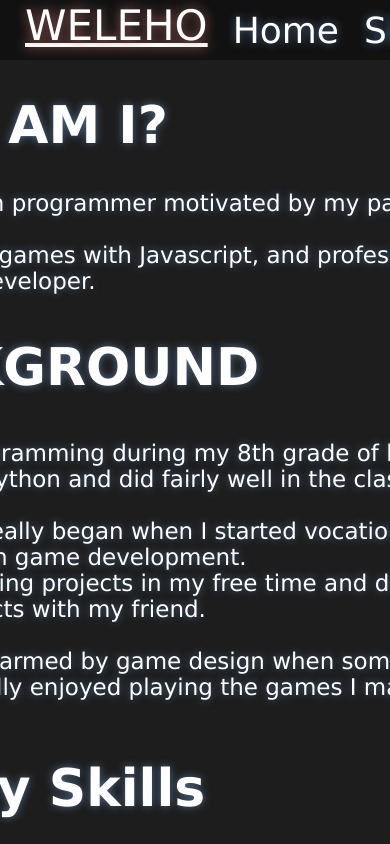
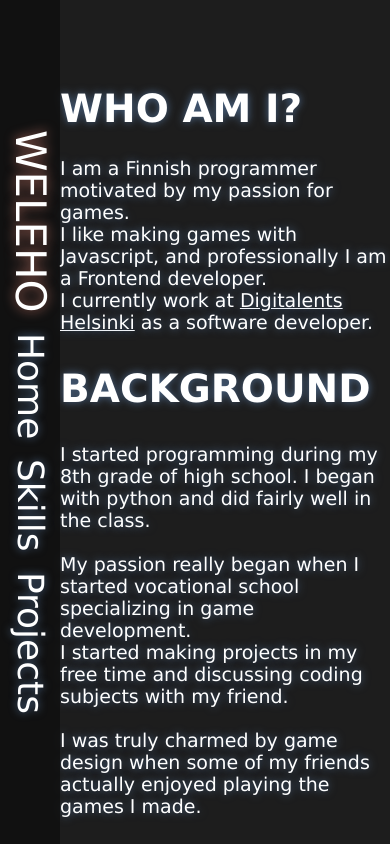
Before and after one commit to WelehoBRUDER/weleho-homepage, a React app: page / in a window 390 px wide. Built offline with nearby package versions, Linux system fonts and the light colour scheme.

Commit message:
made a simple mobile layout

```diff
--- a/src/components/Introduction.js
+++ b/src/components/Introduction.js
@@ -7,7 +7,16 @@ function Introduction() {
       <p>
         I am a Finnish programmer motivated by my passion for games. <br></br> I
         like making games with Javascript, and professionally I am a Frontend
-        developer.
+        developer.<br></br>I currently work at{" "}
+        <a
+          href="https://digitalentshelsinki.fi/"
+          target="_blank"
+          rel="noreferrer"
+          className="link-simple"
+        >
+          Digitalents Helsinki
+        </a>{" "}
+        as a software developer.
       </p>
       <h2>BACKGROUND</h2>
       <p>
--- a/src/components/Skills.js
+++ b/src/components/Skills.js
@@ -34,8 +34,13 @@ function Skills() {
     },
     {
       name: "React",
-      level: 35,
-      desc: "As with Typescript, I am still at the beginning.",
+      level: 40,
+      desc: "I consider myself a beginner React developer.",
+    },
+    {
+      name: "Python",
+      level: 15,
+      desc: "I've started learning Python, but so far I use it as if it was Javascript.",
     },
   ];
   return (
--- a/src/index.js
+++ b/src/index.js
@@ -3,6 +3,7 @@ import ReactDOM from "react-dom";
 import { HashRouter, Routes, Route } from "react-router-dom";
 import App from "./routes/app";
 import Project from "./routes/projects";
+import "./style/query.scss";
 
 ReactDOM.render(
   <React.StrictMode>
--- a/src/style/main.scss
+++ b/src/style/main.scss
@@ -64,6 +64,10 @@ body {
     align-items: center;
     min-height: calc(100% - 60px);
 
+    .link-simple {
+      color: white;
+    }
+
     .intro {
       width: 700px;
       height: auto;
--- /dev/null
+++ b/src/style/query.scss
@@ -0,0 +1,100 @@
+/* THIS FILE CONTAINS ALL MEDIA QUERIES RELATED TO MOBILE LAYOUT */
+@use "./main.scss" as *;
+
+@media only screen and (max-width: 700px) {
+  .main {
+    .content {
+      width: calc(100% - 60px);
+      left: 60px;
+
+      .intro,
+      .skills {
+        width: 100%;
+
+        h1,
+        h2,
+        .skillsTitle {
+          font-size: 39px;
+          white-space: pre-wrap;
+          word-break: break-all;
+        }
+        p,
+        a {
+          font-size: 19px;
+        }
+
+        .skill {
+          h2 {
+            font-size: 35px;
+          }
+
+          .skillBar {
+            width: 90%;
+          }
+        }
+      }
+    }
+  }
+  .header {
+    position: fixed;
+    left: 0;
+    top: 0;
+    height: 100%;
+    width: 60px;
+    background: $header;
+    display: flex;
+    flex-direction: column;
+    justify-content: center;
+    align-items: center;
+    z-index: 99;
+    p,
+    a,
+    .websiteTitle {
+      writing-mode: vertical-rl;
+      text-orientation: mixed;
+      margin: 10px;
+      text-decoration: none;
+    }
+  }
+
+  .footer {
+    p {
+      font-size: 11px;
+      img.icon {
+        width: 16px;
+      }
+    }
+
+    h2 {
+      font-size: 20px;
+    }
+  }
+
+  .projects {
+    width: calc(100% - 60px);
+    left: 60px;
+
+    .content {
+      .projectGrid {
+        .projectContainer {
+          width: 260px;
+          height: auto;
+
+          .projectIcon {
+            width: 240px;
+          }
+
+          .projectProgress {
+            width: 240px;
+            position: relative;
+          }
+
+          .githubButtons {
+            z-index: 5;
+            background: $header;
+          }
+        }
+      }
+    }
+  }
+}
```
Also changed, not shown: src/style/main.css (added), src/style/query.css (added), 2 other files.
